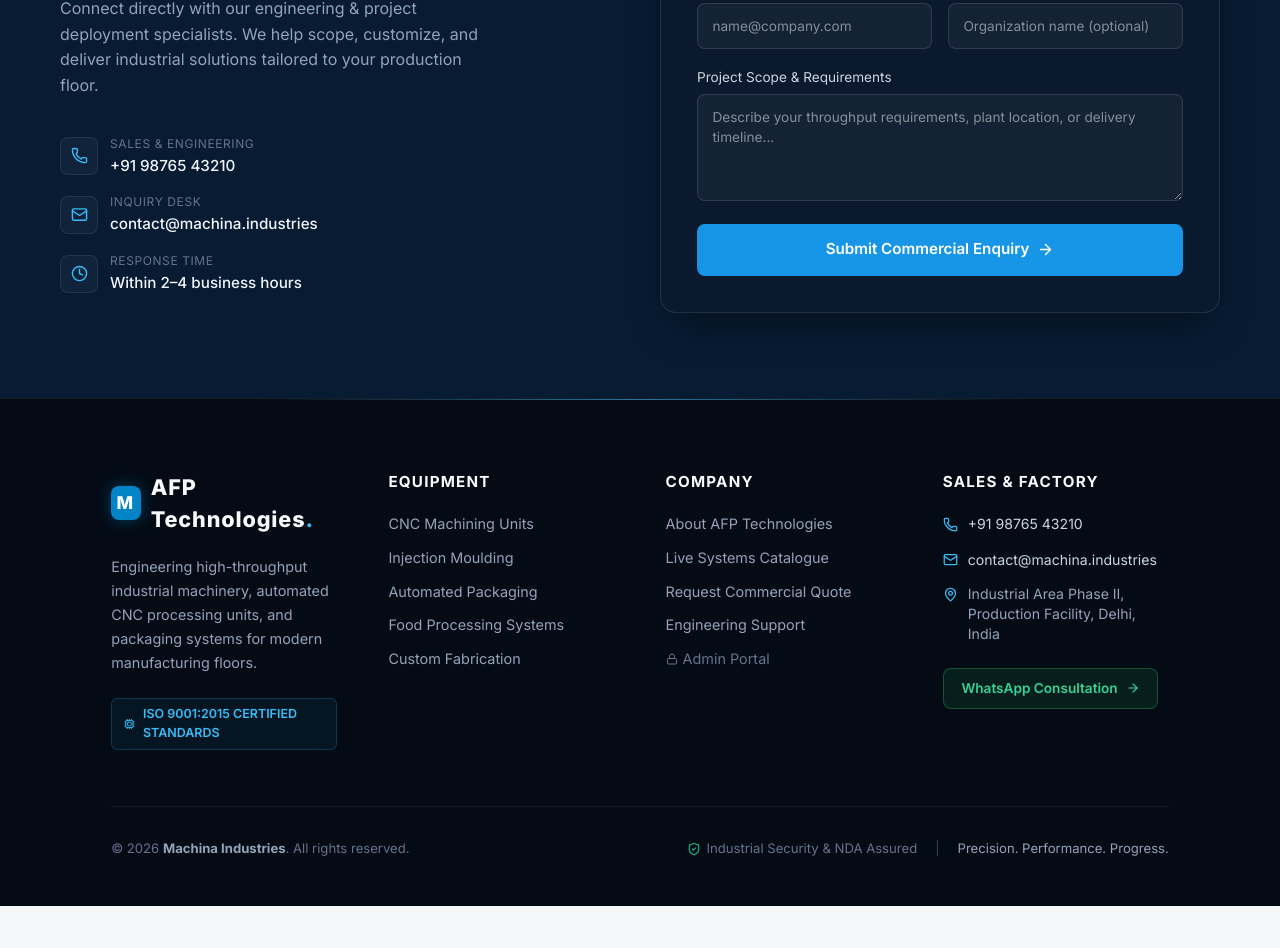
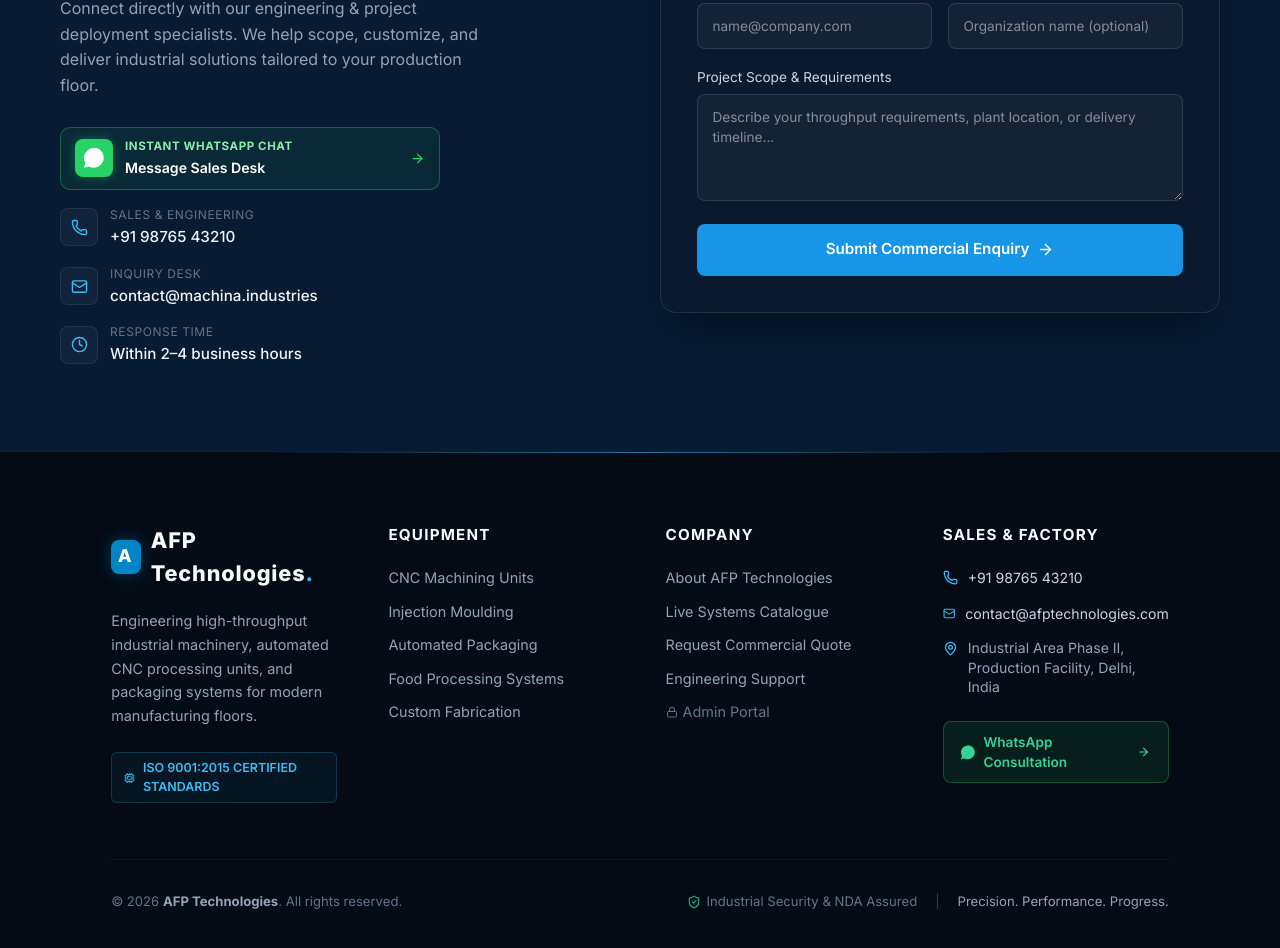
Before and after one commit to devanshu420/AFP-Technologies, a Next.js app: page /contact in a window 1280 px wide. Shown: the part 320-1268 px from the top of the page. Before the commit the page ends 1226 px from the top, so only its background shows below. Built offline with nearby package versions, Linux system fonts and the light colour scheme; no server answers.

Commit message:
responsive for user -> contact, footer, hero section

```diff
--- a/components/Pages/ContactSection.jsx
+++ b/components/Pages/ContactSection.jsx
@@ -9,6 +9,7 @@ import {
   Mail,
   Phone,
   Clock,
+  MessageSquare,
 } from "lucide-react";
 
 export default function ContactSection() {
@@ -69,6 +70,21 @@ export default function ContactSection() {
     }
   }, [requestedProduct]);
 
+  // ── Clean dynamic number for WhatsApp Redirect ──
+  // Removes all +, spaces, dashes, brackets etc.
+  const rawCleanPhone = contactInfo.salesPhoneNumber.replace(/\D/g, "");
+  // Default country code 91 if user only provided 10 digits
+  const whatsappNumber = rawCleanPhone.length === 10 ? `91${rawCleanPhone}` : rawCleanPhone;
+
+  // Custom pre-filled message for WhatsApp
+  const whatsappCustomMessage = encodeURIComponent(
+    requestedProduct
+      ? `Hello AFP Technologies, I want to inquire about: ${requestedProduct}.`
+      : `Hello AFP Technologies, I would like to consult about your industrial machinery solutions.`
+  );
+
+  const whatsappRedirectUrl = `https://wa.me/${whatsappNumber}?text=${whatsappCustomMessage}`;
+
   async function handleSubmit(e) {
     e.preventDefault();
     setLoading(true);
@@ -116,7 +132,7 @@ export default function ContactSection() {
         {/* Left Side: Context, Trust Pointers & Direct Contact Info */}
         <div
           className="contact-info-panel"
-          style={{ display: "flex", flexDirection: "column", gap: "1.75rem" }}
+          style={{ display: "flex", flexDirection: "column", gap: "1.5rem" }}
         >
           <div>
             <p className="kicker">
@@ -178,16 +194,91 @@ export default function ContactSection() {
             </div>
           )}
 
-          {/* ─── Fully Dynamic Contact Details ─── */}
+          {/* ─── Fully Dynamic Contact Details + WhatsApp CTA ─── */}
           <div
             style={{
               display: "flex",
               flexDirection: "column",
               gap: "1rem",
-              paddingTop: "0.5rem",
+              paddingTop: "0.25rem",
             }}
           >
-            {/* Dynamic Phone */}
+            {/* 1. Dynamic WhatsApp Quick Connect Card */}
+            <a
+              href={whatsappRedirectUrl}
+              target="_blank"
+              rel="noopener noreferrer"
+              style={{
+                display: "flex",
+                alignItems: "center",
+                justifyContent: "space-between",
+                gap: "12px",
+                padding: "10px 14px",
+                backgroundColor: "rgba(37, 211, 102, 0.08)",
+                border: "1px solid rgba(37, 211, 102, 0.35)",
+                borderRadius: "10px",
+                textDecoration: "none",
+                transition: "all 0.2s ease",
+                maxWidth: "380px",
+              }}
+              onMouseEnter={(e) => {
+                e.currentTarget.style.backgroundColor = "rgba(37, 211, 102, 0.16)";
+                e.currentTarget.style.borderColor = "#25d366";
+                e.currentTarget.style.transform = "translateY(-1px)";
+              }}
+              onMouseLeave={(e) => {
+                e.currentTarget.style.backgroundColor = "rgba(37, 211, 102, 0.08)";
+                e.currentTarget.style.borderColor = "rgba(37, 211, 102, 0.35)";
+                e.currentTarget.style.transform = "translateY(0)";
+              }}
+            >
+              <div style={{ display: "flex", alignItems: "center", gap: "12px" }}>
+                <div
+                  style={{
+                    width: "38px",
+                    height: "38px",
+                    borderRadius: "8px",
+                    backgroundColor: "#25d366",
+                    display: "flex",
+                    alignItems: "center",
+                    justifyContent: "center",
+                    color: "#ffffff",
+                    flexShrink: 0,
+                    boxShadow: "0 0 12px rgba(37, 211, 102, 0.35)",
+                  }}
+                >
+                  {/* WhatsApp SVG Icon */}
+                  <svg
+                    width="20"
+                    height="20"
+                    viewBox="0 0 24 24"
+                    fill="currentColor"
+                  >
+                    <path d="M12.031 6.172c-3.181 0-5.767 2.586-5.768 5.766-.001 1.298.38 2.27 1.019 3.287l-.582 2.128 2.182-.573c.978.58 1.911.928 3.145.929 3.178 0 5.767-2.587 5.768-5.766.001-3.187-2.575-5.771-5.764-5.771zm3.392 8.244c-.144.405-.837.774-1.17.824-.299.045-.677.063-1.092-.069-.252-.08-.575-.187-.988-.365-1.739-.751-2.874-2.502-2.961-2.617-.087-.116-.708-.94-.708-1.793s.448-1.273.607-1.446c.159-.173.346-.217.462-.217l.332.006c.106.005.249-.04.39.298.144.347.491 1.2.534 1.287.043.087.072.188.014.304-.058.116-.087.188-.173.289l-.26.304c-.087.086-.177.18-.076.354.101.174.449.741.964 1.201.662.591 1.221.774 1.394.86s.275.014.376-.101c.101-.116.433-.506.549-.68.116-.173.231-.145.39-.087s1.011.477 1.184.564.289.13.332.202c.045.072.045.419-.099.824zm-3.423-14.416c-6.627 0-12 5.373-12 12 0 2.155.57 4.178 1.564 5.926l-1.564 5.717 5.867-1.539c1.703.931 3.659 1.478 5.741 1.478 6.627 0 12-5.373 12-12 0-6.627-5.373-12-12-12z" />
+                  </svg>
+                </div>
+                <div>
+                  <span
+                    style={{
+                      display: "block",
+                      fontSize: "0.72rem",
+                      color: "#86efac",
+                      textTransform: "uppercase",
+                      letterSpacing: "0.05em",
+                      fontWeight: 700,
+                    }}
+                  >
+                    Instant WhatsApp Chat
+                  </span>
+                  <span style={{ color: "#ffffff", fontSize: "0.88rem", fontWeight: 600 }}>
+                    Message Sales Desk
+                  </span>
+                </div>
+              </div>
+              <ArrowRight size={15} color="#25d366" />
+            </a>
+
+            {/* 2. Dynamic Phone */}
             <div style={{ display: "flex", alignItems: "center", gap: "12px" }}>
               <div
                 style={{
@@ -200,6 +291,7 @@ export default function ContactSection() {
                   alignItems: "center",
                   justifyContent: "center",
                   color: "#38bdf8",
+                  flexShrink: 0,
                 }}
               >
                 <Phone size={17} />
@@ -230,7 +322,7 @@ export default function ContactSection() {
               </div>
             </div>
 
-            {/* Dynamic Email */}
+            {/* 3. Dynamic Email */}
             <div style={{ display: "flex", alignItems: "center", gap: "12px" }}>
               <div
                 style={{
@@ -243,6 +335,7 @@ export default function ContactSection() {
                   alignItems: "center",
                   justifyContent: "center",
                   color: "#38bdf8",
+                  flexShrink: 0,
                 }}
               >
                 <Mail size={17} />
@@ -273,7 +366,7 @@ export default function ContactSection() {
               </div>
             </div>
 
-            {/* Response SLA */}
+            {/* 4. Response SLA */}
             <div style={{ display: "flex", alignItems: "center", gap: "12px" }}>
               <div
                 style={{
@@ -286,6 +379,7 @@ export default function ContactSection() {
                   alignItems: "center",
                   justifyContent: "center",
                   color: "#38bdf8",
+                  flexShrink: 0,
                 }}
               >
                 <Clock size={17} />
@@ -376,13 +470,35 @@ export default function ContactSection() {
                   fontSize: "0.95rem",
                   lineHeight: 1.65,
                   maxWidth: "420px",
-                  marginBottom: "2rem",
+                  marginBottom: "1.75rem",
                 }}
               >
-                Thank you for reaching out to AFP Technologies. A confirmation email has
-                been dispatched to your inbox, and our engineering desk is
-                preparing your proposal.
+                Thank you for reaching out to AFP Technologies. Our engineering desk
+                is reviewing your requirement and will contact you shortly.
               </p>
+
+              {/* Instant WhatsApp Quick Connect Option after submission */}
+              <a
+                href={whatsappRedirectUrl}
+                target="_blank"
+                rel="noopener noreferrer"
+                style={{
+                  display: "inline-flex",
+                  alignItems: "center",
+                  gap: "8px",
+                  padding: "0.75rem 1.5rem",
+                  fontSize: "0.9rem",
+                  fontWeight: 600,
+                  color: "#ffffff",
+                  backgroundColor: "#25d366",
+                  borderRadius: "8px",
+                  textDecoration: "none",
+                  marginBottom: "1rem",
+                  boxShadow: "0 4px 15px rgba(37, 211, 102, 0.3)",
+                }}
+              >
+                <MessageSquare size={16} /> Fast-Track on WhatsApp
+              </a>
 
               <button
                 type="button"
@@ -392,27 +508,15 @@ export default function ContactSection() {
                   alignItems: "center",
                   justifyContent: "center",
                   gap: "8px",
-                  padding: "0.75rem 1.5rem",
-                  fontSize: "0.9rem",
+                  padding: "0.65rem 1.25rem",
+                  fontSize: "0.85rem",
                   fontWeight: 600,
-                  color: "#f8fafc",
-                  backgroundColor: "#1e293b",
-                  border: "1px solid rgba(56, 189, 248, 0.4)",
+                  color: "#94a3b8",
+                  backgroundColor: "transparent",
+                  border: "1px solid rgba(255, 255, 255, 0.15)",
                   borderRadius: "8px",
                   cursor: "pointer",
                   transition: "all 0.2s ease",
-                  boxShadow: "0 4px 12px rgba(0, 0, 0, 0.25)",
-                }}
-                onMouseEnter={(e) => {
-                  e.currentTarget.style.backgroundColor = "#0284c7";
-                  e.currentTarget.style.borderColor = "#38bdf8";
-                  e.currentTarget.style.color = "#ffffff";
-                }}
-                onMouseLeave={(e) => {
-                  e.currentTarget.style.backgroundColor = "#1e293b";
-                  e.currentTarget.style.borderColor =
-                    "rgba(56, 189, 248, 0.4)";
-                  e.currentTarget.style.color = "#f8fafc";
                 }}
               >
                 Submit another enquiry
--- a/components/Pages/Footer.jsx
+++ b/components/Pages/Footer.jsx
@@ -1,5 +1,6 @@
 'use client';
 
+import { useState, useEffect } from 'react';
 import Link from 'next/link';
 import {
   ArrowRight,
@@ -11,12 +12,52 @@ import {
   Lock,
 } from 'lucide-react';
 
+const API_BASE_URL =
+  process.env.NEXT_PUBLIC_API_URL || 'http://localhost:5000/api';
+
 export default function Footer() {
   const currentYear = new Date().getFullYear();
-  const whatsappNumber = '919876543210'; // Aapka actual number
+
+  // Dynamic Contact Information from Admin Database
+  const [contactInfo, setContactInfo] = useState({
+    salesPhoneNumber: '+91 98765 43210',
+    inquiryEmail: 'contact@afptechnologies.com',
+  });
+
+  // Fetch dynamic phone & email from database
+  useEffect(() => {
+    async function fetchContactSettings() {
+      try {
+        const res = await fetch(`${API_BASE_URL}/settings/contact`, {
+          cache: 'no-store',
+        });
+        const json = await res.json();
+        if (res.ok && json.data) {
+          setContactInfo({
+            salesPhoneNumber:
+              json.data.salesPhoneNumber || '+91 98765 43210',
+            inquiryEmail:
+              json.data.inquiryEmail || 'contact@afptechnologies.com',
+          });
+        }
+      } catch (err) {
+        console.error('Failed to load contact settings in footer:', err);
+      }
+    }
+
+    fetchContactSettings();
+  }, []);
+
+  // ── Clean Dynamic Number for WhatsApp Redirect ──
+  const rawCleanPhone = contactInfo.salesPhoneNumber.replace(/\D/g, '');
+  const whatsappNumber =
+    rawCleanPhone.length === 10 ? `91${rawCleanPhone}` : rawCleanPhone;
+
   const whatsappMessage = encodeURIComponent(
-    'Hello AFP Technologies Industries, I would like to inquire about industrial machinery equipment.'
+    'Hello AFP Technologies, I would like to inquire about your industrial machinery and engineering solutions.'
   );
+
+  const whatsappRedirectUrl = `https://wa.me/${whatsappNumber}?text=${whatsappMessage}`;
 
   return (
     <footer
@@ -48,7 +89,8 @@ export default function Footer() {
         style={{
           maxWidth: '1280px',
           margin: '0 auto',
-          padding: '4.5rem clamp(1.5rem, 4vw, 3.5rem) 3rem clamp(1.5rem, 4vw, 3.5rem)',
+          padding:
+            '4.5rem clamp(1.5rem, 4vw, 3.5rem) 3rem clamp(1.5rem, 4vw, 3.5rem)',
         }}
       >
         <div
@@ -87,7 +129,7 @@ export default function Footer() {
                   boxShadow: '0 0 15px rgba(2, 132, 199, 0.4)',
                 }}
               >
-                M
+                A
               </span>
               <span
                 style={{
@@ -241,7 +283,7 @@ export default function Footer() {
             </ul>
           </div>
 
-          {/* Column 4: Contact & Direct Connect */}
+          {/* Column 4: Contact & Dynamic Direct Connect */}
           <div>
             <h4
               style={{
@@ -265,26 +307,29 @@ export default function Footer() {
                 marginBottom: '1.5rem',
               }}
             >
+              {/* Dynamic Phone Link */}
               <div style={{ display: 'flex', alignItems: 'center', gap: '10px' }}>
                 <Phone size={15} color="#38bdf8" />
                 <a
-                  href="tel:+919876543210"
+                  href={`tel:${contactInfo.salesPhoneNumber.replace(/\s+/g, '')}`}
                   style={{ color: '#cbd5e1', textDecoration: 'none' }}
                 >
-                  +91 98765 43210
+                  {contactInfo.salesPhoneNumber}
                 </a>
               </div>
 
+              {/* Dynamic Email Link */}
               <div style={{ display: 'flex', alignItems: 'center', gap: '10px' }}>
                 <Mail size={15} color="#38bdf8" />
                 <a
-                  href="mailto:contact@machina.industries"
+                  href={`mailto:${contactInfo.inquiryEmail}`}
                   style={{ color: '#cbd5e1', textDecoration: 'none' }}
                 >
-                  contact@machina.industries
+                  {contactInfo.inquiryEmail}
                 </a>
               </div>
 
+              {/* Physical Location */}
               <div style={{ display: 'flex', alignItems: 'flex-start', gap: '10px' }}>
                 <MapPin size={15} color="#38bdf8" style={{ marginTop: '3px', flexShrink: 0 }} />
                 <span style={{ color: '#94a3b8', lineHeight: 1.4 }}>
@@ -293,9 +338,9 @@ export default function Footer() {
               </div>
             </div>
 
-            {/* Direct WhatsApp Action Link */}
+            {/* Direct Dynamic WhatsApp Action Link */}
             <a
-              href={`https://wa.me/${whatsappNumber}?text=${whatsappMessage}`}
+              href={whatsappRedirectUrl}
               target="_blank"
               rel="noopener noreferrer"
               style={{
@@ -321,7 +366,12 @@ export default function Footer() {
                 e.currentTarget.style.color = '#34d399';
               }}
             >
-              WhatsApp Consultation <ArrowRight size={14} />
+              {/* WhatsApp Icon */}
+              <svg width="15" height="15" viewBox="0 0 24 24" fill="currentColor">
+                <path d="M12.031 6.172c-3.181 0-5.767 2.586-5.768 5.766-.001 1.298.38 2.27 1.019 3.287l-.582 2.128 2.182-.573c.978.58 1.911.928 3.145.929 3.178 0 5.767-2.587 5.768-5.766.001-3.187-2.575-5.771-5.764-5.771zm3.392 8.244c-.144.405-.837.774-1.17.824-.299.045-.677.063-1.092-.069-.252-.08-.575-.187-.988-.365-1.739-.751-2.874-2.502-2.961-2.617-.087-.116-.708-.94-.708-1.793s.448-1.273.607-1.446c.159-.173.346-.217.462-.217l.332.006c.106.005.249-.04.39.298.144.347.491 1.2.534 1.287.043.087.072.188.014.304-.058.116-.087.188-.173.289l-.26.304c-.087.086-.177.18-.076.354.101.174.449.741.964 1.201.662.591 1.221.774 1.394.86s.275.014.376-.101c.101-.116.433-.506.549-.68.116-.173.231-.145.39-.087s1.011.477 1.184.564.289.13.332.202c.045.072.045.419-.099.824zm-3.423-14.416c-6.627 0-12 5.373-12 12 0 2.155.57 4.178 1.564 5.926l-1.564 5.717 5.867-1.539c1.703.931 3.659 1.478 5.741 1.478 6.627 0 12-5.373 12-12 0-6.627-5.373-12-12-12z" />
+              </svg>
+              <span>WhatsApp Consultation</span>
+              <ArrowRight size={14} />
             </a>
           </div>
         </div>
@@ -341,13 +391,12 @@ export default function Footer() {
           }}
         >
           <div>
-            © {currentYear} <strong style={{ color: '#94a3b8' }}>Machina Industries</strong>. All
-            rights reserved.
+            © {currentYear} <strong style={{ color: '#94a3b8' }}>AFP Technologies</strong>. All rights reserved.
           </div>
 
-          <div style={{ display: 'flex', alignItems: 'center', gap: '18px' }}>
+          <div style={{ display: 'flex', alignItems: 'center', gap: '18px', flexWrap: 'wrap' }}>
             <span style={{ display: 'flex', alignItems: 'center', gap: '6px' }}>
-              <ShieldCheck size={14} color="#10b981" /> Industrial Security & NDA Assured
+              <ShieldCheck size={14} color="#10b981" /> Industrial Security &amp; NDA Assured
             </span>
             <span style={{ color: '#334155' }}>|</span>
             <span style={{ color: '#94a3b8' }}>Precision. Performance. Progress.</span>
```
Also changed, not shown: components/Pages/HeroSection.jsx (+15 -64 lines).
